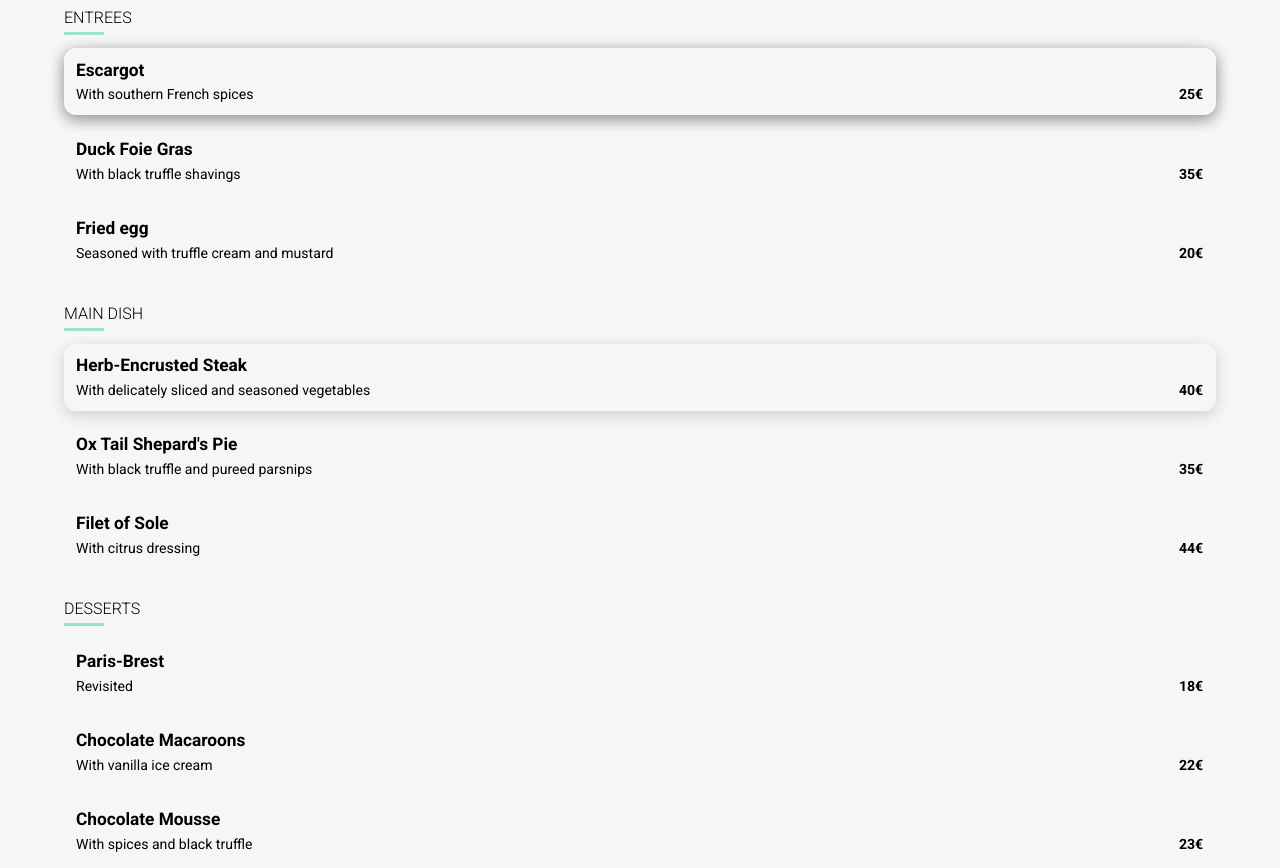
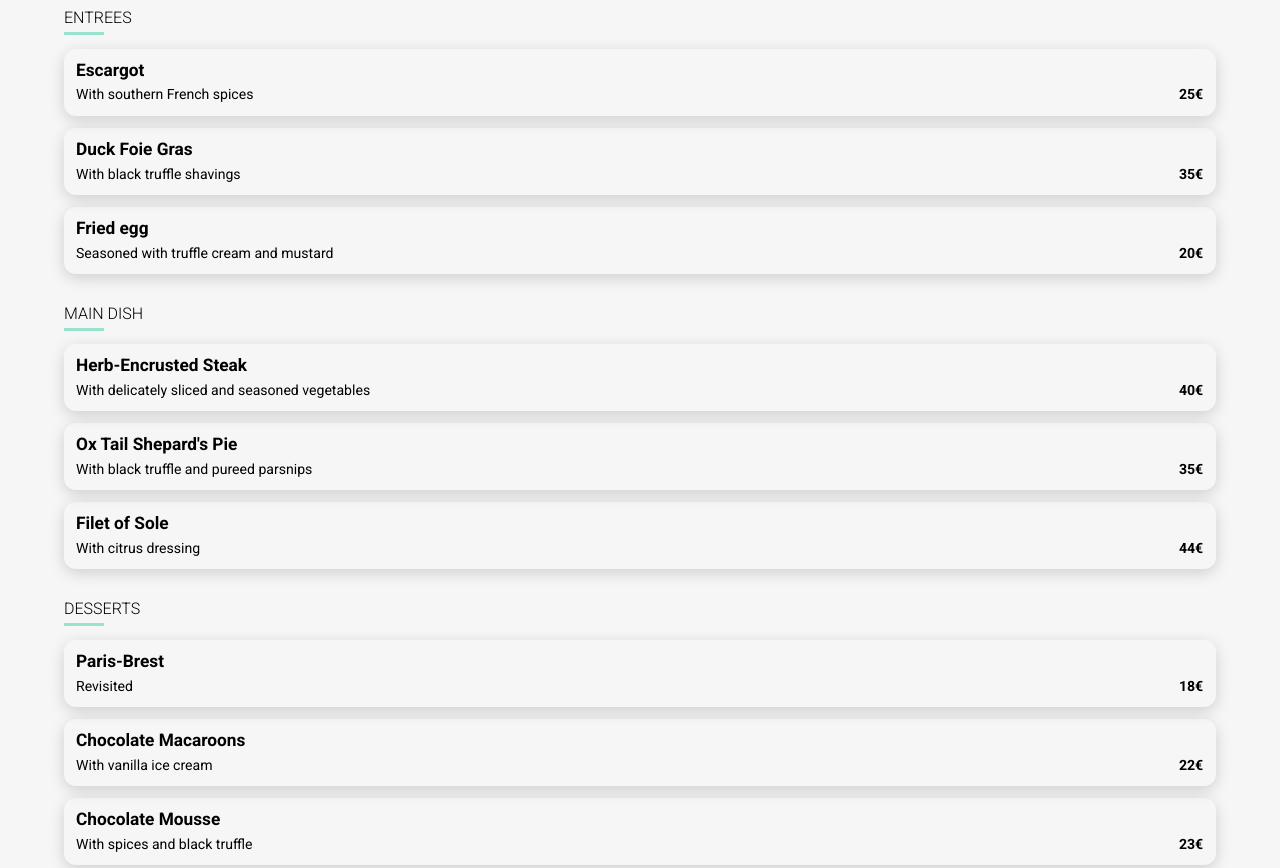
Before and after one commit to Ronen-EDH/P3, a website: page html/menu_the-full-palette.html in a window 1280 px wide. Shown: the part 1140-2008 px from the top of the page. Drawn offline with Linux system fonts and the light colour scheme; a web font is replaced by a local one.

Commit message:
Worked more on the animation for the dishes and refactoring for the class names

```diff
--- a/html/menu_the-full-palette.html
+++ b/html/menu_the-full-palette.html
@@ -37,60 +37,87 @@
         <i class="main__menu-icon fa-regular fa-heart"></i>
         <ul class="main__menu-list">
           <li class="main__menu-header"><h4>Entrees</h4></li>
-          <li class="main__menu-border main__menu-border--1"></li>
           <li class="main__menu-item main__menu-item--1">
+            <div class="main__menu-item-border main__menu-item-border--1">
+              <i
+                class="main__menu-animation-checkmark fa-solid fa-circle-check"
+              ></i>
+            </div>
+            <div class="main__menu-item-container">
               <h4>Escargot</h4>
               <p>With southern French spices</p>
               <strong>25&#8364;</strong>
+            </div>
           </li>
-          <li class="main__menu-border main__menu-border--2"></li>
           <li class="main__menu-item main__menu-item--2">
+            <div class="main__menu-item-border main__menu-item-border--2"></div>
+            <div class="main__menu-item-container">
               <h4>Duck Foie Gras</h4>
               <p>With black truffle shavings</p>
               <strong>35&#8364;</strong>
+            </div>
           </li>
-          <li class="main__menu-border main__menu-border--3"></li>
           <li class="main__menu-item main__menu-item--3">
+            <div class="main__menu-item-border main__menu-item-border--3"></div>
+            <div class="main__menu-item-container">
               <h4>Fried egg</h4>
               <p>Seasoned with truffle cream and mustard</p>
               <strong>20&#8364;</strong>
+            </div>
           </li>
         </ul>
         <ul class="main__menu-list">
           <li class="main__menu-header"><h4>Main Dish</h4></li>
-          <li class="main__menu-border main__menu-border--4"></li>
           <li class="main__menu-item main__menu-item--4">
+            <div class="main__menu-item-border main__menu-item-border--4"></div>
+            <div class="main__menu-item-container">
               <h4>Herb-Encrusted Steak</h4>
               <p>With delicately sliced and seasoned vegetables</p>
               <strong>40&#8364;</strong>
+            </div>
           </li>
           <li class="main__menu-item main__menu-item--5">
+            <div class="main__menu-item-border main__menu-item-border--5"></div>
+            <div class="main__menu-item-container">
               <h4>Ox Tail Shepard's Pie</h4>
               <p>With black truffle and pureed parsnips</p>
               <strong>35&#8364;</strong>
+            </div>
           </li>
           <li class="main__menu-item main__menu-item--6">
+            <div class="main__menu-item-border main__menu-item-border--6"></div>
+            <div class="main__menu-item-container">
               <h4>Filet of Sole</h4>
               <p>With citrus dressing</p>
               <strong>44&#8364;</strong>
+            </div>
           </li>
         </ul>
         <ul class="main__menu-list">
           <li class="main__menu-header"><h4>Desserts</h4></li>
           <li class="main__menu-item main__menu-item--7">
+            <div class="main__menu-item-border main__menu-item-border--7"></div>
+            <div class="main__menu-item-container">
               <h4>Paris-Brest</h4>
               <p>Revisited</p>
               <strong>18&#8364;</strong>
+            </div>
           </li>
           <li class="main__menu-item main__menu-item--8">
+            <div class="main__menu-item-border main__menu-item-border--8"></div>
+            <div class="main__menu-item-container">
               <h4>Chocolate Macaroons</h4>
               <p>With vanilla ice cream</p>
               <strong>22&#8364;</strong>
+            </div>
           </li>
-          <li class="main__menu-item main__menu-item--9">
+          <li class="main__menu-item main__menu-item--8">
+            <div class="main__menu-item-border main__menu-item-border--8"></div>
+            <div class="main__menu-item-container">
               <h4>Chocolate Mousse</h4>
               <p>With spices and black truffle</p>
               <strong>23&#8364;</strong>
+            </div>
           </li>
         </ul>
         <button class="main__button">Order</button>
--- a/sass/pages/menu.scss
+++ b/sass/pages/menu.scss
@@ -81,18 +81,62 @@
     }
     &-item {
       padding: 0.75em 0em 0.75em 0.75em;
-      display: grid;
-      grid-template-columns: auto 50px;
+      cursor: pointer;
       animation: slide-and-show $menu__item-dur ease-out backwards;
       position: relative;
-      overflow: hidden;
+      // overflow: hidden;
       border-radius: 0.75em;
-      width: 100%;
-      transition: width 2s ease-in-out;
       @for $n from 1 through $menu__num-items {
         &--#{$n} + .main__menu-border--#{$n} {
           animation-delay: $menu__item-delay * $n;
         }
+      }
+      &:hover &-border::after {
+        transform: translateX(-4.19em);
+      }
+      &:hover &-container {
+        width: calc(100% - 4.19em);
+      }
+      &:hover .main__menu-animation-checkmark {
+        transform: translateX(-4.19rem);
+        // transition: transform 2s ease-in-out;
+        // animation: rota 2s ease-in-out backwards;
+      }
+      &-border {
+        border-radius: 0.75em;
+        box-shadow: 0 4px 15px rgb(0 0 0 / 16%);
+        /* border: aqua solid 2px; */
+        height: 4.19em;
+        width: 100%;
+        position: absolute;
+        top: 0;
+        left: 0;
+        overflow: hidden;
+        animation: slide-and-show $menu__item-dur ease-out backwards;
+        &::after {
+          content: "";
+          width: 4.19em;
+          height: 4.19em;
+          background-color: $color-tertiary;
+          position: absolute;
+          right: -4.19em;
+          top: 0;
+          border-radius: 0em 0.75em 0.75em 0em;
+          transform-origin: right;
+          transition: transform 2s ease-in-out;
+        }
+        // &:hover::after {
+        //   transform: translateX(-67px);
+        // }
+        // &:hover + .main__menu-item {
+        //   width: calc(100% - 67px);
+        // }
+      }
+      &-container {
+        display: grid;
+        grid-template-columns: auto 50px;
+        width: 100%;
+        transition: width 2s ease-in-out;
       }
       // li:not(:first-child) {
       //   li::before {
@@ -140,37 +184,17 @@
         align-self: end;
       }
     }
-    &-border {
-      border-radius: 0.75em;
-      box-shadow: 0 4px 15px rgb(0 0 0 / 16%);
-      /* border: aqua solid 2px; */
-      height: 67px;
-      width: 100%;
+    &-animation-checkmark {
       position: absolute;
-      top: 39px;
-      overflow: hidden;
-      cursor: pointer;
+      top: calc(50% - 0.75rem);
+      right: calc(-2.095rem - 0.75rem);
       z-index: 1;
-      animation: slide-and-show $menu__item-dur ease-out backwards;
-      &::after {
-        content: "";
-        width: 67px;
-        height: 67px;
-        background-color: $color-tertiary;
-        position: absolute;
-        right: -67px;
-        top: 0;
-        border-radius: 0em 0.75em 0.75em 0em;
-        transform-origin: right;
-        transition: transform 2s ease-in-out;
-      }
-      &:hover::after {
-        transform: translateX(-67px);
-      }
-      &:hover + .main__menu-item {
-        width: calc(100% - 67px);
-      }
+      /* color: white; */
+      font-size: 1.5rem;
+      transform: rotate(-180deg);
+      transition: transform 2s ease-in-out;
     }
+
     ul {
       margin-bottom: 2rem;
     }
@@ -194,4 +218,13 @@
   // }
 }
 
+@keyframes rota {
+  0% {
+    transform: rotate(-180deg);
+  }
+  100% {
+    transform: rotate(0deg);
+  }
+}
+
 @import "../layout/footer";
```
Also changed, not shown: css/menu.css, 1 other file. Lines whose indentation alone changed are shown as unchanged.
